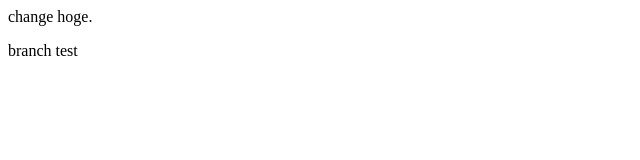
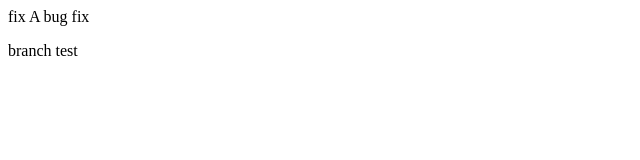
Before and after one commit to yugiura/techachademy, a plain HTML site: page hoge.html in a window 1280 px wide. Shown: the full height of the page, 0-640 px from the left. Drawn offline with Linux system fonts and the light colour scheme.

Commit message:
fix A finished

```diff
--- a/hoge.html
+++ b/hoge.html
@@ -1,4 +1,4 @@
 <html>
-change hoge.
+<p>fix A bug fix</p>
 <p>branch test</p>
 </html>
```
